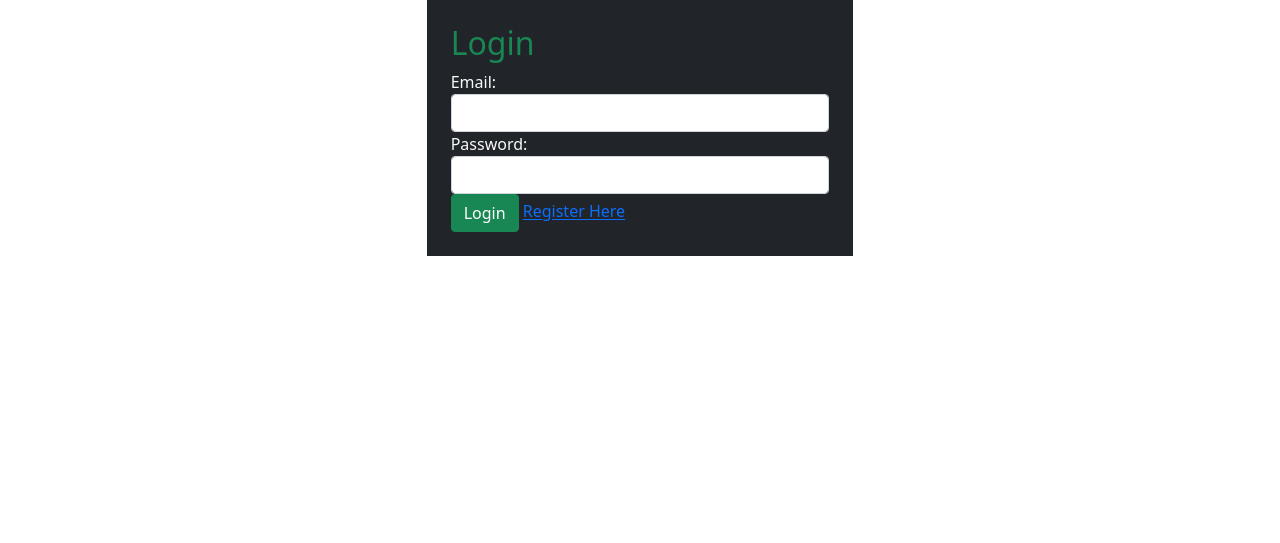
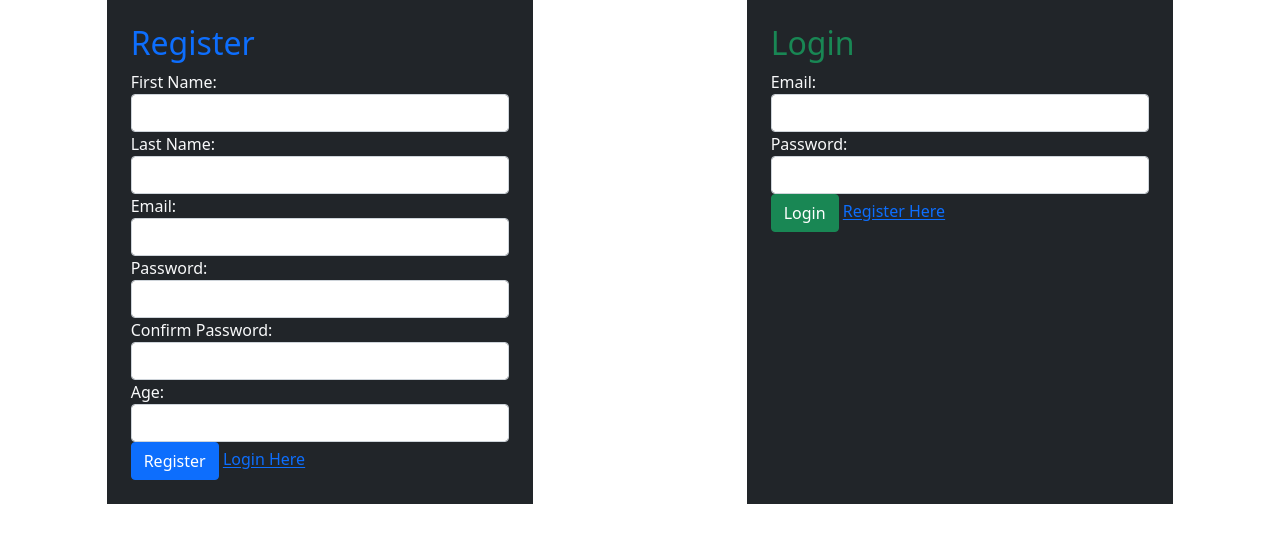
Before and after one commit to Ehaley25/isport, a Flask app: page / in a window 1280 px wide. Shown: the top 543 px of the page. Run offline with Flask 2, Linux system fonts and the light colour scheme.

Commit message:
Login bugs fixed/Edit description

```diff
--- a/flask_app/controllers/users.py
+++ b/flask_app/controllers/users.py
@@ -10,9 +10,9 @@ bcrypt = Bcrypt(app)
 def index():
     return render_template("login.html")
 
-@app.route('/new')
-def new_user():
-    return render_template('new_user.html')
+# @app.route('/new')
+# def new_user():
+#     return render_template('new_user.html')
 
 @app.route('/register',methods=['POST'])
 def register():
--- a/flask_app/templates/edit_event.html
+++ b/flask_app/templates/edit_event.html
@@ -36,7 +36,7 @@
                 <input type="number" name="attendees" class="form-control" value="{{edit.attendees}}">
             </div>
             <label for="description">Description:</label>
-            <textarea name="description" cols="20" rows="5" class="form-controls" value="{{edit.description}}"></textarea>
+            <textarea name="description" cols="20" rows="5" class="form-controls" >{{edit.description}}</textarea>
         </div>
     </div>
 </form>
--- a/flask_app/templates/login.html
+++ b/flask_app/templates/login.html
@@ -10,6 +10,45 @@
 </head>
 <body>
     <div class="d-flex justify-content-around">
+        <form action="/register" method="post" class="col-4 p-4 bg-dark text-light">
+            <h2 class="text-primary">Register</h2>
+            {% with messages = get_flashed_messages(category_filter=['register']) %}
+                {% if messages %}
+                <div class="alert alert-danger" role="alert">
+                    <strong>ERROR!!!!</strong>
+                        {% for message in messages %}
+                        <p>{{message}}</p>
+                        {% endfor %}
+                </div>
+                {% endif %}
+            {% endwith %}
+            <div class="form-group">
+                <label for="first_name">First Name:</label>
+                <input type="text" name="first_name" class="form-control">
+            </div>
+            <div class="form-group">
+                <label for="last_name">Last Name:</label>
+                <input type="text" name="last_name" class="form-control">
+            </div>
+            <div class="form-group">
+                <label for="email">Email:</label>
+                <input type="text" name="email" class="form-control">
+            </div>
+            <div class="form-group">
+                <label for="password">Password:</label>
+                <input type="password" name="password" class="form-control">
+            </div>
+            <div class="form-group">
+                <label for="confirm">Confirm Password:</label>
+                <input type="password" name="confirm" class="form-control">
+            </div>
+            <div class="form-group">
+                <label for="age">Age:</label>
+                <input type="number" name="age" class="form-control">
+            </div>
+            <input type="submit" value="Register" class="btn btn-primary">
+            <a href="/">Login Here</a>
+        </form>
         <form action="/login" method="post" class="col-4 p-4 bg-dark text-light">
             <h2 class="text-success">Login</h2>
             {% with messages = get_flashed_messages(category_filter=['login']) %}
--- a/flask_app/templates/new_user.html
+++ b/flask_app/templates/new_user.html
@@ -34,10 +34,6 @@
                 <label for="email">Email:</label>
                 <input type="text" name="email" class="form-control">
             </div>
-            <!-- <div>
-                <label for="profile_picture">Select image:</label>
-                <input type="file" name="profile_picture" accept="image/*">
-            </div> -->
             <div class="form-group">
                 <label for="password">Password:</label>
                 <input type="password" name="password" class="form-control">
@@ -53,7 +49,6 @@
             <input type="submit" value="Register" class="btn btn-primary">
             <a href="/">Login Here</a>
         </form>
-        </form>
     </div>
 </body>
 </html>
```
